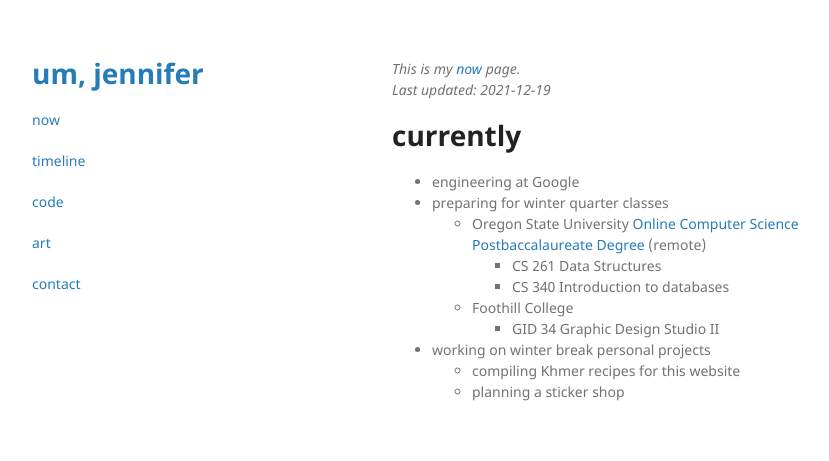
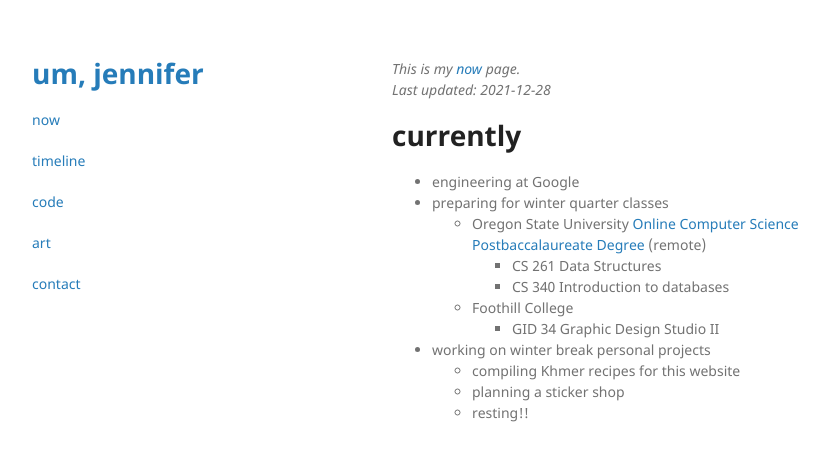
Before and after one commit to umjennifer/umjennifer.github.io, a Jekyll site: the page built from now.md, in a window 1280 px wide. Shown: the top 461 px of the page, without its empty margins (178-1007 px from the left). Built offline with Jekyll 4.4.1, drawn with Linux system fonts in a browser that asks for light colours.

Commit message:
updating now page, fixing typos

```diff
--- a/art.html
+++ b/art.html
@@ -20,7 +20,7 @@ instagram_spreads:
     title: Instagram Spread (Graphic Design)
 ---
 <h1>art</h1>
-Clicking on an image to open it in a new page.
+Click on an image to open it in a new page.
 <hr>
 <h2>graphic design</h2>
 <ul class="photo-gallery">
--- a/now.md
+++ b/now.md
@@ -3,7 +3,7 @@ layout: default
 ---
 
 *This is my [now](https://nownownow.com/about) page.*
-*Last updated: 2021-12-19*
+*Last updated: 2021-12-28*
 
 # currently
 - engineering at Google
@@ -16,3 +16,4 @@ layout: default
 - working on winter break personal projects
   - compiling Khmer recipes for this website
   - planning a sticker shop
+  - resting!!
```
Also changed, not shown: timeline.md (+1 -1 lines), 1 other file.
